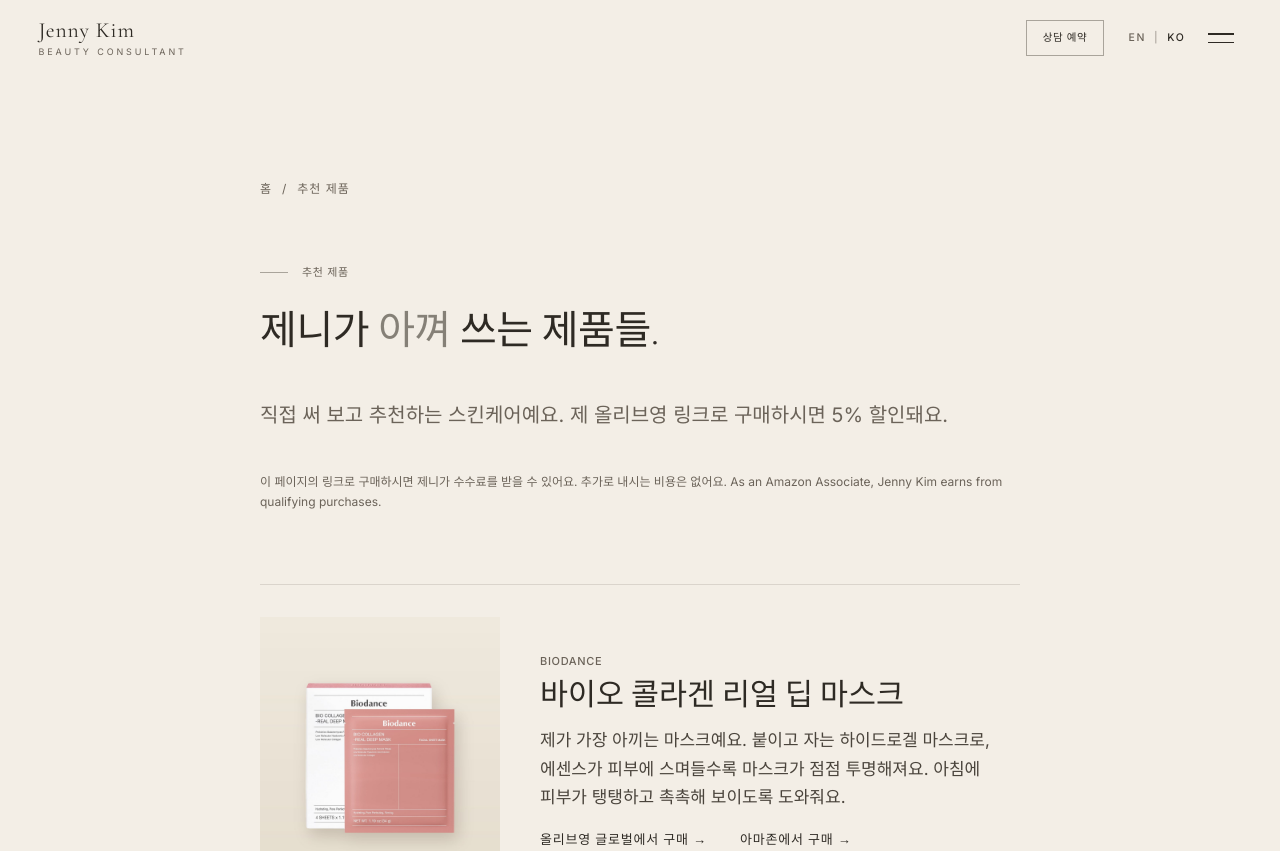
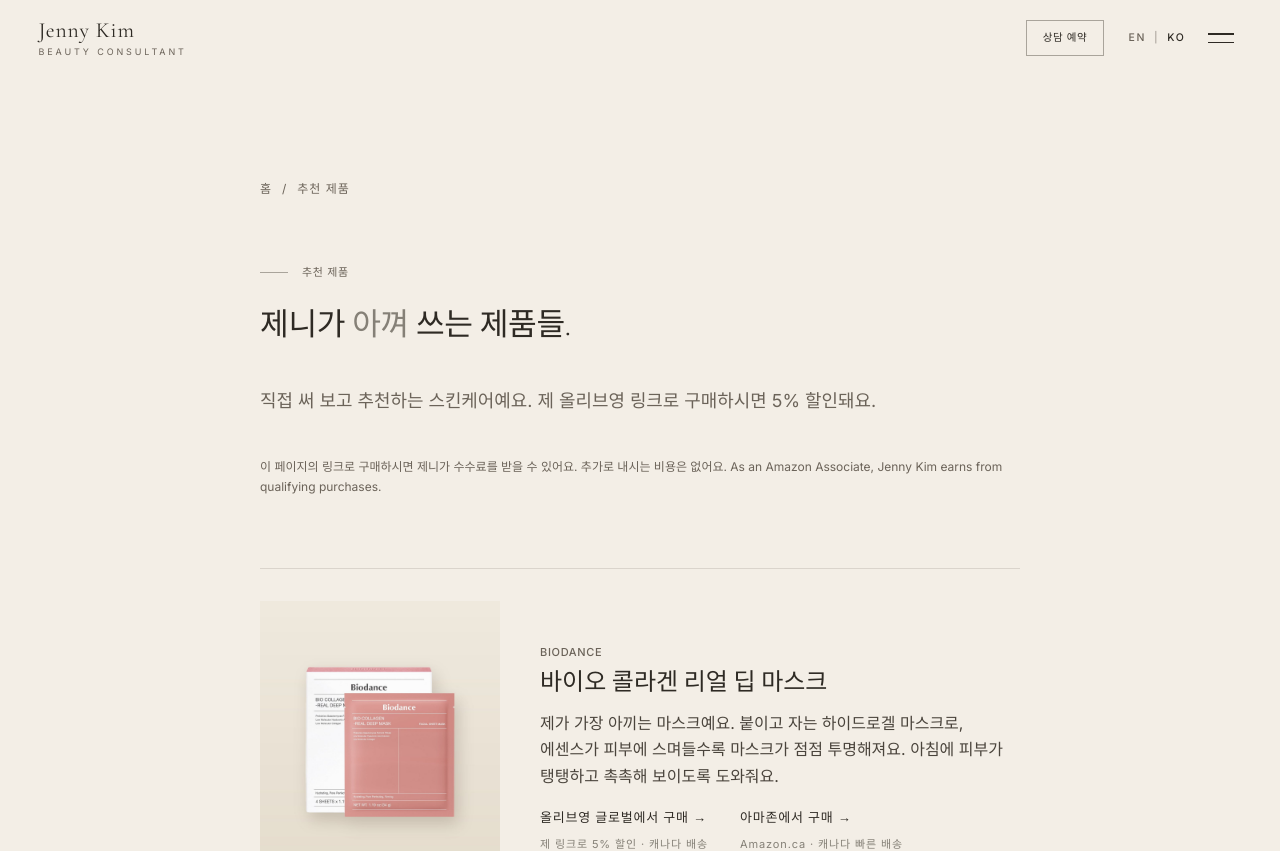
Before and after one commit to kyungleekim92-cmd/jenny-kim-beauty, a Next.js app: page /ko/shop in a window 1280 px wide. Shown: the top 851 px of the page. Built offline with nearby package versions, Linux system fonts and the light colour scheme.

Commit message:
Reduce type scale sitewide for a smaller, more modern feel

```diff
--- a/app/animations.css
+++ b/app/animations.css
@@ -278,11 +278,11 @@ section[id],
 .step-num {
   font-family: var(--font-serif), serif;
   font-weight: 300;
-  font-size: clamp(2.2rem, 3.6vw, 3rem);
+  font-size: clamp(1.8rem, 2.9vw, 2.4rem);
   line-height: 1;
   color: var(--chrome);
 }
-.step h3 { font-family: var(--font-serif), serif; font-weight: 400; font-size: 1.6rem; line-height: 1.2; margin-top: 20px; }
+.step h3 { font-family: var(--font-serif), serif; font-weight: 400; font-size: 1.3rem; line-height: 1.2; margin-top: 20px; }
 .step > p:last-child { margin-top: 12px; color: var(--muted); font-size: 1rem; max-width: 36ch; }
 
 /* ---------- accordion (Guides, FAQ) ---------- */
@@ -335,7 +335,7 @@ section[id],
   flex: 0 0 var(--num-col);
   font-family: var(--font-serif), serif;
   font-weight: 300;
-  font-size: clamp(1.4rem, 2.4vw, 2rem);
+  font-size: clamp(1.15rem, 1.9vw, 1.6rem);
   line-height: 1;
   color: var(--chrome);
   transform-origin: left center;
@@ -344,7 +344,7 @@ section[id],
 .acc-item.is-open .chapter-num { color: var(--chrome-deep); transform: scale(1.14); letter-spacing: 0.04em; }
 .acc-trigger:hover .chapter-num { color: var(--chrome-deep); }
 .chapter-titles { flex: 1; display: flex; flex-wrap: wrap; align-items: baseline; column-gap: 28px; row-gap: 4px; }
-.chapter-name { font-family: var(--font-serif), serif; font-weight: 400; font-size: clamp(1.35rem, 2.6vw, 1.9rem); line-height: 1.2; }
+.chapter-name { font-family: var(--font-serif), serif; font-weight: 400; font-size: clamp(1.1rem, 2.1vw, 1.5rem); line-height: 1.2; }
 .chapter-tag { color: var(--muted); font-size: 15px; transition: opacity 0.6s var(--ease); }
 .acc-item.is-open .chapter-tag { opacity: 0; }
 .chapter-body { padding: 0 0 64px calc(var(--num-col) + clamp(16px, 3vw, 40px)); }
@@ -353,7 +353,7 @@ section[id],
   animation: fadeRise 0.8s var(--ease) both;
   animation-delay: calc(180ms + var(--i, 0) * 90ms);
 }
-.chapter-lead { font-family: var(--font-serif), serif; font-style: italic; font-weight: 300; font-size: clamp(1.4rem, 2.4vw, 1.8rem); line-height: 1.3; color: var(--chrome-deep); }
+.chapter-lead { font-family: var(--font-serif), serif; font-style: italic; font-weight: 300; font-size: clamp(1.15rem, 1.9vw, 1.45rem); line-height: 1.3; color: var(--chrome-deep); }
 .chapter-explainer { max-width: 64ch; }
 .chapter-explainer p + p { margin-top: 18px; }
 .facts { display: grid; grid-template-columns: repeat(2, 1fr); column-gap: 40px; border-top: 1px solid var(--line); max-width: 860px; }
@@ -361,10 +361,10 @@ section[id],
 .fact dt { font-size: 11px; letter-spacing: 0.16em; text-transform: uppercase; color: var(--muted); font-weight: 500; }
 .fact dd { margin-top: 6px; font-size: 15px; line-height: 1.6; }
 .chapter-faqs { max-width: 64ch; }
-.chapter-faqs dt { font-family: var(--font-serif), serif; font-size: 1.25rem; line-height: 1.3; }
+.chapter-faqs dt { font-family: var(--font-serif), serif; font-size: 1.05rem; line-height: 1.3; }
 .chapter-faqs dd { margin-top: 6px; color: var(--muted); font-size: 15px; }
 .chapter-faqs dd + dt { margin-top: 22px; }
-.chapter-cta { font-family: var(--font-serif), serif; font-style: italic; font-size: 1.25rem; color: var(--muted); }
+.chapter-cta { font-family: var(--font-serif), serif; font-style: italic; font-size: 1.1rem; color: var(--muted); }
 .disclaimer {
   font-size: 13px;
   line-height: 1.6;
@@ -422,7 +422,7 @@ section[id],
 .matches { display: grid; grid-template-columns: 1fr 1fr; column-gap: 40px; border-top: 1px solid var(--line-light); }
 .match { padding: 30px 0; border-bottom: 1px solid var(--line-light); }
 .match .numeral { font-size: 1.4rem; font-weight: 300; }
-.match h3 { font-family: var(--font-serif), serif; font-weight: 400; font-size: 1.6rem; line-height: 1.2; margin-top: 10px; }
+.match h3 { font-family: var(--font-serif), serif; font-weight: 400; font-size: 1.3rem; line-height: 1.2; margin-top: 10px; }
 .match p:not(.numeral) { color: rgba(243, 238, 230, 0.65); font-size: 0.98rem; margin-top: 6px; }
 .match .quiet-link { display: inline-block; margin-top: 18px; }
 .quiz-capture { border: 1px solid var(--line-light); padding: clamp(28px, 4vw, 48px); }
@@ -447,7 +447,7 @@ section[id],
 .booking-caption { font-size: 13px; color: var(--muted); margin-top: 18px; max-width: 36ch; }
 .form-section-head { display: flex; align-items: baseline; gap: 16px; padding-bottom: 18px; border-bottom: 1px solid var(--line); margin-bottom: 32px; }
 .form-section-head .numeral { font-size: 1.2rem; }
-.form-section-head h3 { font-family: var(--font-serif), serif; font-weight: 400; font-size: 1.45rem; }
+.form-section-head h3 { font-family: var(--font-serif), serif; font-weight: 400; font-size: 1.2rem; }
 fieldset.form-group { border: 0; padding: 0; min-width: 0; }
 fieldset.form-group + fieldset.form-group { margin-top: 56px; }
 .field-row { display: grid; grid-template-columns: 1fr 1fr; column-gap: 24px; }
@@ -486,7 +486,7 @@ fieldset.form-group + fieldset.form-group { margin-top: 56px; }
 .statement-text p {
   font-family: var(--font-serif), serif;
   font-weight: 300;
-  font-size: clamp(1.9rem, 4.4vw, 3.6rem);
+  font-size: clamp(1.5rem, 3.4vw, 2.8rem);
   line-height: 1.18;
   max-width: 22ch;
   margin: 0 auto;
@@ -514,7 +514,7 @@ fieldset.form-group + fieldset.form-group { margin-top: 56px; }
 .about-copy { padding-bottom: clamp(0px, 3vw, 48px); }
 .about-belief {
   font-family: var(--font-serif), serif; font-style: italic; font-weight: 300;
-  font-size: clamp(1.3rem, 2.2vw, 1.6rem); line-height: 1.4; color: var(--ink-soft); max-width: 34ch;
+  font-size: clamp(1.1rem, 1.8vw, 1.3rem); line-height: 1.45; color: var(--ink-soft); max-width: 34ch;
   margin-top: clamp(40px, 5vw, 64px); padding-top: 28px; border-top: 1px solid var(--line);
 }
 .does { display: grid; gap: clamp(36px, 4vw, 48px); padding-top: 8px; }
@@ -523,7 +523,7 @@ fieldset.form-group + fieldset.form-group { margin-top: 56px; }
 .does li { padding: 14px 0; border-bottom: 1px solid var(--line); font-size: 15px; line-height: 1.6; }
 .does .doesnt li { color: var(--muted); }
 .value .numeral { font-size: 1.6rem; font-weight: 300; }
-.value h3 { font-family: var(--font-serif), serif; font-weight: 400; font-size: 1.5rem; margin-top: 12px; }
+.value h3 { font-family: var(--font-serif), serif; font-weight: 400; font-size: 1.25rem; margin-top: 12px; }
 .value p:not(.numeral) { margin-top: 10px; color: var(--muted); font-size: 1rem; }
 @media (max-width: 860px) {
   .about-feature { grid-template-columns: 1fr; }
@@ -531,7 +531,7 @@ fieldset.form-group + fieldset.form-group { margin-top: 56px; }
 }
 
 /* ---------- partners ---------- */
-.privileges { font-family: var(--font-serif), serif; font-style: italic; font-size: 1.15rem; color: var(--muted); max-width: 52ch; }
+.privileges { font-family: var(--font-serif), serif; font-style: italic; font-size: 1.05rem; color: var(--muted); max-width: 52ch; }
 .partner-panel {
   display: grid;
   grid-template-columns: minmax(0, 1.1fr) minmax(0, 0.9fr);
@@ -545,14 +545,14 @@ fieldset.form-group + fieldset.form-group { margin-top: 56px; }
 .grid-4 { display: grid; grid-template-columns: repeat(4, 1fr); gap: 32px; }
 .criterion { border-top: 1px solid var(--line); padding-top: 24px; }
 .criterion .numeral { font-size: 1.3rem; font-weight: 300; }
-.criterion h3 { font-family: var(--font-serif), serif; font-weight: 400; font-size: 1.35rem; margin-top: 10px; }
+.criterion h3 { font-family: var(--font-serif), serif; font-weight: 400; font-size: 1.15rem; margin-top: 10px; }
 .criterion p:not(.numeral) { margin-top: 8px; color: var(--muted); font-size: 15px; }
 @media (max-width: 1100px) { .grid-4 { grid-template-columns: repeat(2, 1fr); } }
 @media (max-width: 860px) { .partner-panel { grid-template-columns: 1fr; } }
 @media (max-width: 560px) { .grid-4 { grid-template-columns: 1fr; } }
 
 /* ---------- faq ---------- */
-.faq-trigger { font-family: var(--font-serif), serif; font-size: clamp(1.25rem, 2.2vw, 1.5rem); line-height: 1.3; }
+.faq-trigger { font-family: var(--font-serif), serif; font-size: clamp(1.1rem, 1.8vw, 1.25rem); line-height: 1.3; }
 .faq-answer { padding: 0 0 30px; color: var(--muted); max-width: 62ch; }
 
 /* ---------- contact (quiet, factual) ---------- */
@@ -576,7 +576,7 @@ fieldset.form-group + fieldset.form-group { margin-top: 56px; }
 /* ---------- footer ---------- */
 .footer { padding: clamp(64px, 8vw, 104px) 0 40px; }
 .footer-grid { display: grid; grid-template-columns: minmax(0, 560px); gap: 40px; }
-.footer-wordmark { font-family: var(--font-serif), serif; font-size: 1.7rem; letter-spacing: 0.04em; text-decoration: none; line-height: 1.1; display: inline-block; }
+.footer-wordmark { font-family: var(--font-serif), serif; font-size: 1.45rem; letter-spacing: 0.04em; text-decoration: none; line-height: 1.1; display: inline-block; }
 .footer-wordmark small { display: block; font-family: var(--font-sans), sans-serif; font-size: 9px; letter-spacing: 0.32em; text-transform: uppercase; color: var(--muted); margin-top: 6px; }
 .footer-nav { display: grid; grid-template-columns: repeat(2, max-content); column-gap: 40px; row-gap: 12px; align-content: start; }
 .footer-nav a { font-size: 12px; letter-spacing: 0.16em; text-transform: uppercase; font-weight: 500; color: var(--ink-soft); }
@@ -616,7 +616,7 @@ fieldset.form-group + fieldset.form-group { margin-top: 56px; }
 .guide-list li { border-bottom: 1px solid var(--line); }
 .guide-list a { display: grid; grid-template-columns: auto 1fr; column-gap: 20px; row-gap: 4px; padding: 18px 0; text-decoration: none; }
 .guide-list-num { grid-row: span 2; font-family: var(--font-serif), serif; color: var(--chrome-deep); font-size: 1.1rem; min-width: 2ch; }
-.guide-list-name { font-family: var(--font-serif), serif; font-size: 1.35rem; line-height: 1.25; }
+.guide-list-name { font-family: var(--font-serif), serif; font-size: 1.15rem; line-height: 1.25; }
 .guide-list-tag { grid-column: 2; font-size: 14px; color: var(--muted); }
 .guide-list a:not(:has(.guide-list-num)) { grid-template-columns: 1fr; }
 .guide-list a:not(:has(.guide-list-num)) .guide-list-tag { grid-column: 1; }
@@ -630,7 +630,7 @@ fieldset.form-group + fieldset.form-group { margin-top: 56px; }
 .shop-disclosure { font-size: 12px; color: var(--muted); }
 .shop-list { list-style: none; border-top: 1px solid var(--line); }
 .shop-item { padding: 32px 0; border-bottom: 1px solid var(--line); }
-.shop-name { font-family: var(--font-serif), serif; font-weight: 400; font-size: clamp(1.5rem, 2.6vw, 1.9rem); line-height: 1.2; margin-top: 8px; }
+.shop-name { font-family: var(--font-serif), serif; font-weight: 400; font-size: clamp(1.2rem, 2.1vw, 1.5rem); line-height: 1.2; margin-top: 8px; }
 .shop-note { margin-top: 12px; color: var(--ink-soft); max-width: 60ch; }
 .shop-links { display: flex; flex-wrap: wrap; gap: 14px 32px; margin-top: 18px; }
 .shop-item.has-photo { display: grid; grid-template-columns: 240px minmax(0, 1fr); gap: 40px; align-items: center; }
@@ -645,10 +645,10 @@ fieldset.form-group + fieldset.form-group { margin-top: 56px; }
 .contents-list { list-style: none; border-top: 1px solid var(--line); }
 .contents-list li { border-bottom: 1px solid var(--line); }
 .contents-row { display: grid; grid-template-columns: auto clamp(84px, 13vw, 168px) minmax(0, 1fr) auto; align-items: center; column-gap: clamp(18px, 4vw, 40px); padding: clamp(24px, 3.4vw, 40px) 0; text-decoration: none; }
-.contents-num { font-family: var(--font-serif), serif; font-size: clamp(1.1rem, 2vw, 1.5rem); color: var(--chrome-deep); min-width: 2ch; }
+.contents-num { font-family: var(--font-serif), serif; font-size: clamp(0.95rem, 1.6vw, 1.2rem); color: var(--chrome-deep); min-width: 2ch; }
 .contents-photo { display: block; width: 100%; }
 .contents-body { display: block; min-width: 0; }
-.contents-title { display: block; font-family: var(--font-serif), serif; font-size: clamp(1.6rem, 3vw, 2.2rem); line-height: 1.2; transition: color 0.5s var(--ease); }
+.contents-title { display: block; font-family: var(--font-serif), serif; font-size: clamp(1.3rem, 2.4vw, 1.75rem); line-height: 1.2; transition: color 0.5s var(--ease); }
 .contents-line { display: block; margin-top: 10px; max-width: 52ch; color: var(--muted); line-height: 1.6; }
 .contents-arrow { color: var(--chrome-deep); transition: transform 0.5s var(--ease); }
 .contents-row:hover .contents-title, .contents-row:focus-visible .contents-title { color: var(--chrome-deep); }
@@ -673,8 +673,8 @@ fieldset.form-group + fieldset.form-group { margin-top: 56px; }
 [lang="ko"] { word-break: keep-all; overflow-wrap: anywhere; }
 [lang="ko"] .eyebrow, [lang="ko"] .nav-links a, [lang="ko"] .quiet-link, [lang="ko"] .btn-outline,
 [lang="ko"] .fact dt, [lang="ko"] .contact-facts dt, [lang="ko"] .back-to-top { letter-spacing: 0.06em; }
-[lang="ko"] .display { line-height: 1.25; letter-spacing: -0.01em; font-size: clamp(2.3rem, 5.2vw, 4rem); }
-[lang="ko"] .display-sm { line-height: 1.32; letter-spacing: -0.01em; font-size: clamp(1.7rem, 3.4vw, 2.5rem); }
+[lang="ko"] .display { line-height: 1.25; letter-spacing: -0.01em; font-size: clamp(1.85rem, 4.1vw, 3.1rem); }
+[lang="ko"] .display-sm { line-height: 1.32; letter-spacing: -0.01em; font-size: clamp(1.4rem, 2.7vw, 1.95rem); }
 /* Hangul has no true italic (browsers fake a slant); keep the accent colour without slanting.
    !important beats the many section-specific italic rules above. */
 [lang="ko"] :is(em, .chapter-lead, .chapter-cta, .privileges) { font-style: normal !important; }
--- a/app/globals.css
+++ b/app/globals.css
@@ -21,7 +21,7 @@ html { scroll-behavior: smooth; }
 
 body {
   font-family: var(--font-sans), -apple-system, "Helvetica Neue", sans-serif;
-  font-size: 17px;
+  font-size: 16px;
   line-height: 1.65;
   color: var(--ink);
   background: var(--cream);
@@ -68,12 +68,12 @@ p { text-wrap: pretty; }
   font-weight: 400;
   line-height: 1.08;
   letter-spacing: 0.005em;
-  font-size: clamp(2.9rem, 6.4vw, 5rem);
+  font-size: clamp(2.3rem, 5vw, 3.9rem);
 }
 .display-sm {
   font-weight: 400;
   line-height: 1.12;
-  font-size: clamp(2rem, 4vw, 3rem);
+  font-size: clamp(1.6rem, 3.1vw, 2.35rem);
 }
 .eyebrow {
   font-size: 11px;
@@ -99,7 +99,7 @@ p { text-wrap: pretty; }
   .eyebrow-tail { display: block; }
 }
 .lede {
-  font-size: clamp(1.05rem, 1.6vw, 1.25rem);
+  font-size: clamp(1rem, 1.4vw, 1.12rem);
   line-height: 1.7;
   color: var(--muted);
   max-width: 56ch;
@@ -308,7 +308,7 @@ p { text-wrap: pretty; }
 .nav.menu-open .nav-progress { opacity: 0; }
 .nav.menu-open .nav-burger span:first-child { transform: translateY(4.25px) rotate(45deg); }
 .nav.menu-open .nav-burger span:last-child { transform: translateY(-4.25px) rotate(-45deg); }
-.mobile-menu a { font-family: var(--font-serif), serif; font-size: clamp(1.3rem, 4.5vw, 1.6rem); line-height: 1.2; min-height: 44px; text-decoration: none; padding: 6px 10px; display: flex; align-items: center; justify-content: center; }
+.mobile-menu a { font-family: var(--font-serif), serif; font-size: clamp(1.15rem, 4vw, 1.4rem); line-height: 1.2; min-height: 44px; text-decoration: none; padding: 6px 10px; display: flex; align-items: center; justify-content: center; }
 .mobile-menu > * { flex-shrink: 0; }
 .mobile-menu > a:first-child { margin-top: 0; }
 .mobile-menu .menu-wordmark { display: block; font-size: 1.65rem; letter-spacing: 0.04em; text-align: center; margin-bottom: 24px; color: var(--ink); }
--- a/components/Booking.tsx
+++ b/components/Booking.tsx
@@ -283,7 +283,7 @@ export default function Booking({ lang }: { lang: Lang }) {
               <div>
                 <Reveal>
                   <p className="eyebrow chrome">{t.formEyebrow}</p>
-                  <h3 className="display-sm mt-2" style={{ fontSize: "clamp(1.7rem, 3vw, 2.3rem)" }}>
+                  <h3 className="display-sm mt-2" style={{ fontSize: "clamp(1.4rem, 2.4vw, 1.8rem)" }}>
                     {t.formTitle}
                   </h3>
                   <p className="form-hint">{t.formHint}</p>
```
